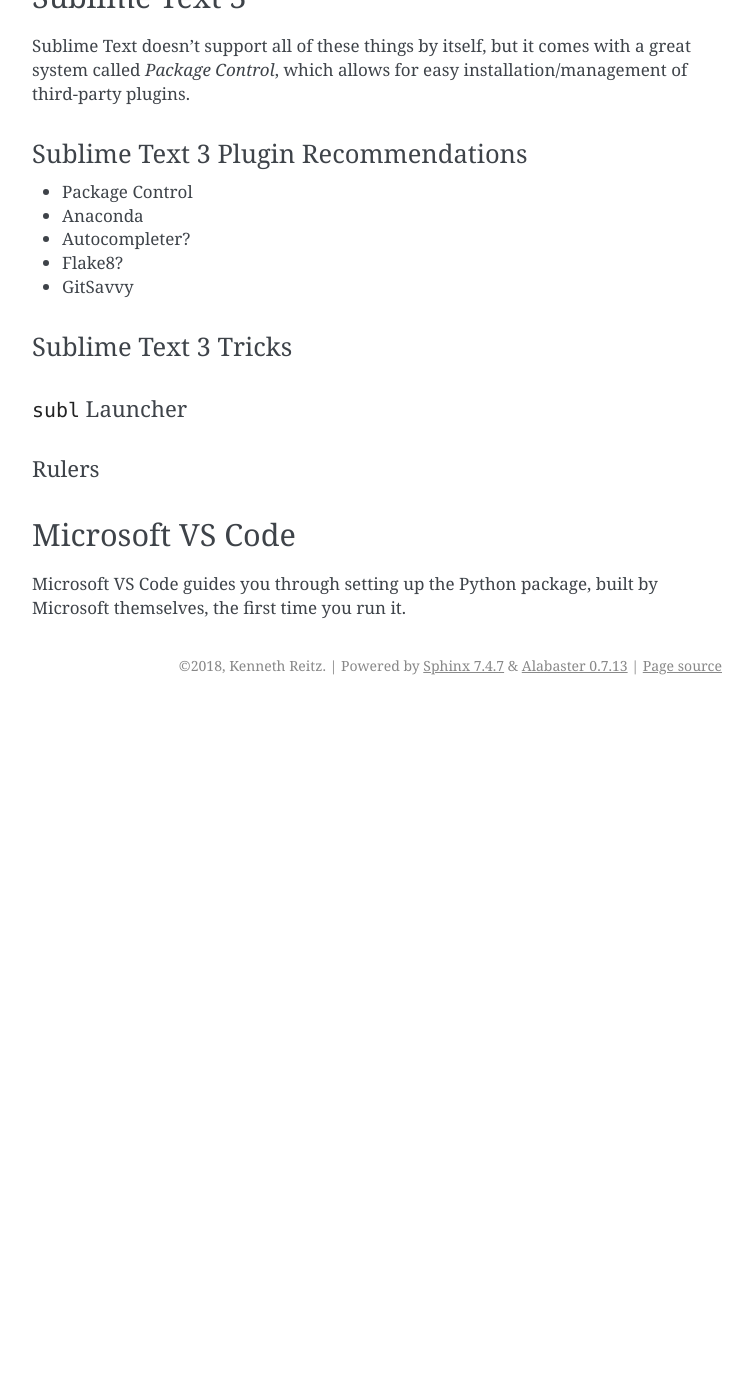
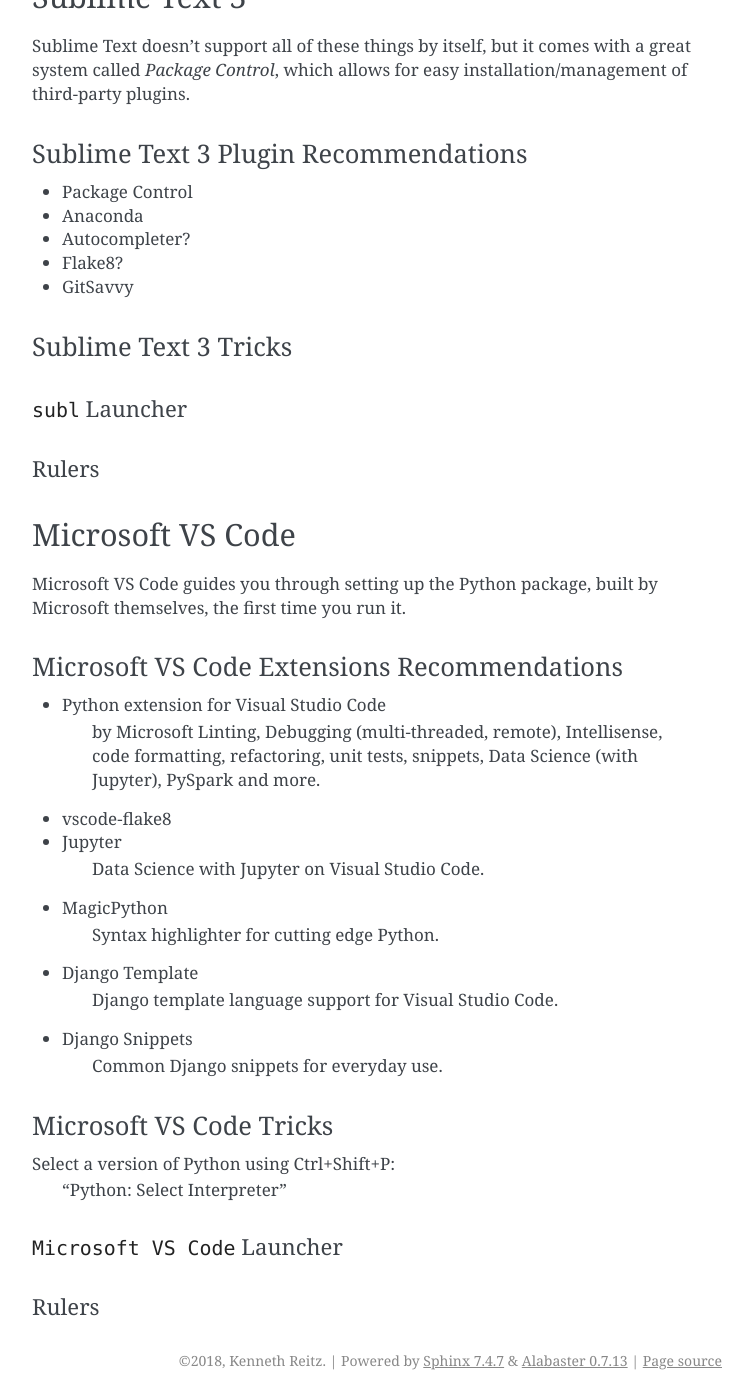
Before and after one commit to kennethreitz-archive/howtopython.org, a Sphinx documentation site: the page built from source/editor.rst, in a window 1280 px wide and 1400 px high, scrolled down 760 px. Shown: the whole window, without its empty margins (388-1141 px from the left). Built offline with Sphinx 7.4.7, drawn with Linux system fonts in a browser that asks for light colours; pages that are not in the unit, such as notebooks, are missing from menus; before the commit the page ends 1465 px from its top, so only the background shows below that.

Commit message:
Editors, Microsoft VS Code,  info

```diff
--- a/source/editor.rst
+++ b/source/editor.rst
@@ -54,3 +54,32 @@
 -----------------
 
 Microsoft VS Code guides you through setting up the Python package, built by Microsoft themselves, the first time you run it.
+
+Microsoft VS Code Extensions Recommendations
++++++++++++++++++++++++++++++++++++++
+
+- Python extension for Visual Studio Code
+    by Microsoft
+    Linting, Debugging (multi-threaded, remote), Intellisense, code formatting, refactoring, unit tests, snippets, Data Science (with Jupyter), PySpark and more.
+- vscode-flake8
+- Jupyter
+    Data Science with Jupyter on Visual Studio Code.
+- MagicPython
+    Syntax highlighter for cutting edge Python.
+- Django Template
+    Django template language support for Visual Studio Code.
+- Django Snippets
+    Common Django snippets for everyday use.
+
+Microsoft VS Code Tricks
++++++++++++++++++++++
+
+Select a version of Python using Ctrl+Shift+P:
+    "Python: Select Interpreter"
+
+``Microsoft VS Code`` Launcher
+/////////////////
+
+
+Rulers
+//////
```
